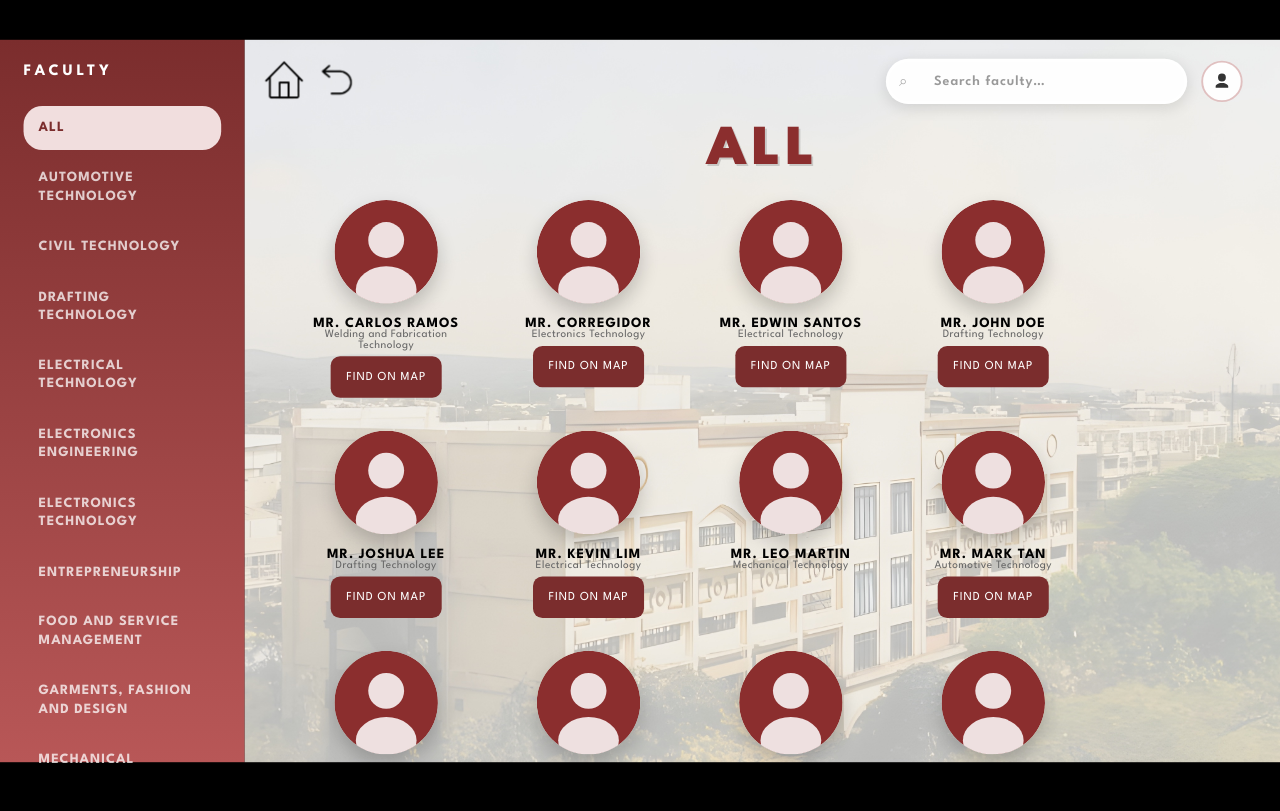
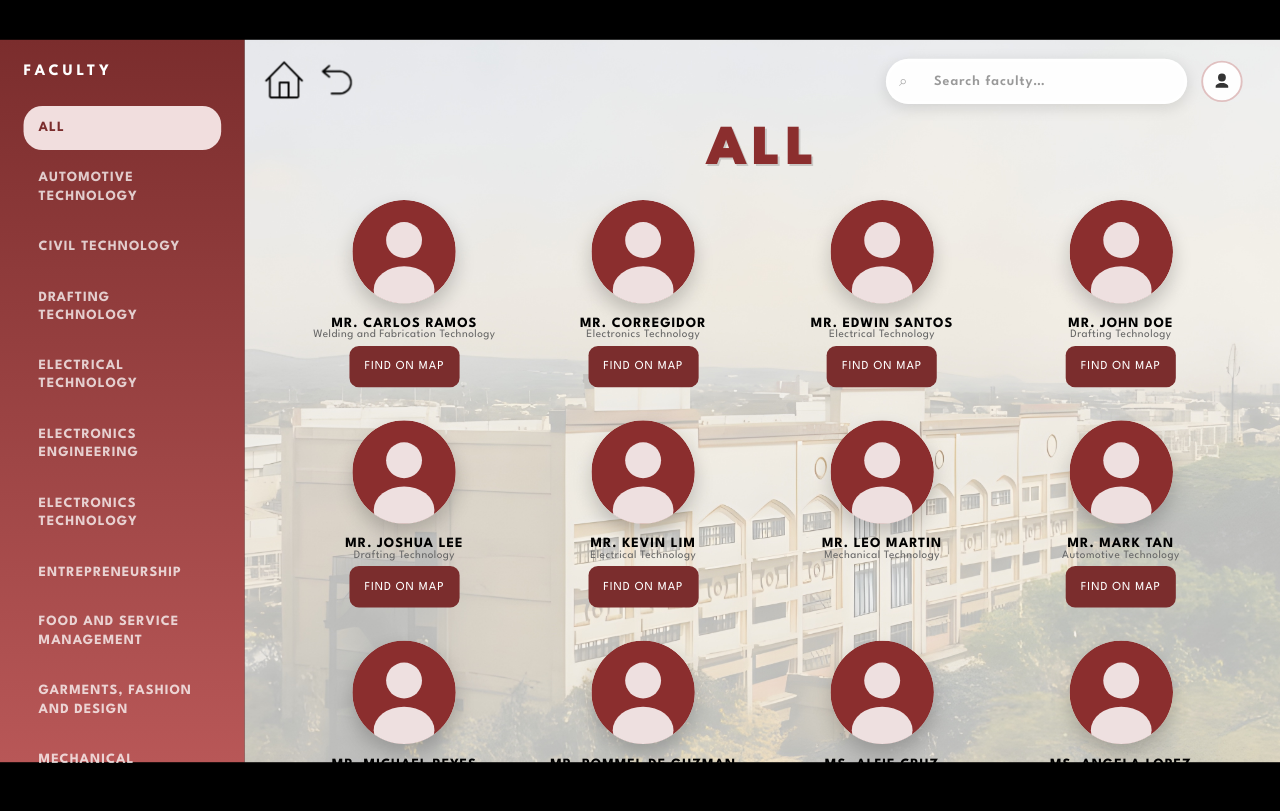
Before and after one commit to janmaaarc/kiosk, a Flask app: page /faculty in a window 1280 px wide. Shown: the part 437-1248 px from the top of the page. Run offline with Flask 3, Linux system fonts and the light colour scheme; data comes from the database, SQL or seed files in the repository.

Commit message:
fix(faculty): fill right-side whitespace — grid columns stretch to fill width

```diff
--- a/templates/faculty.html
+++ b/templates/faculty.html
@@ -154,8 +154,7 @@ body {
   width:100%;
 
   display:grid;
-  grid-template-columns: repeat(auto-fill, 180px);
-  justify-content:flex-start;
+  grid-template-columns: repeat(auto-fill, minmax(180px, 1fr));
   gap:35px;
 }
 .card {
```
